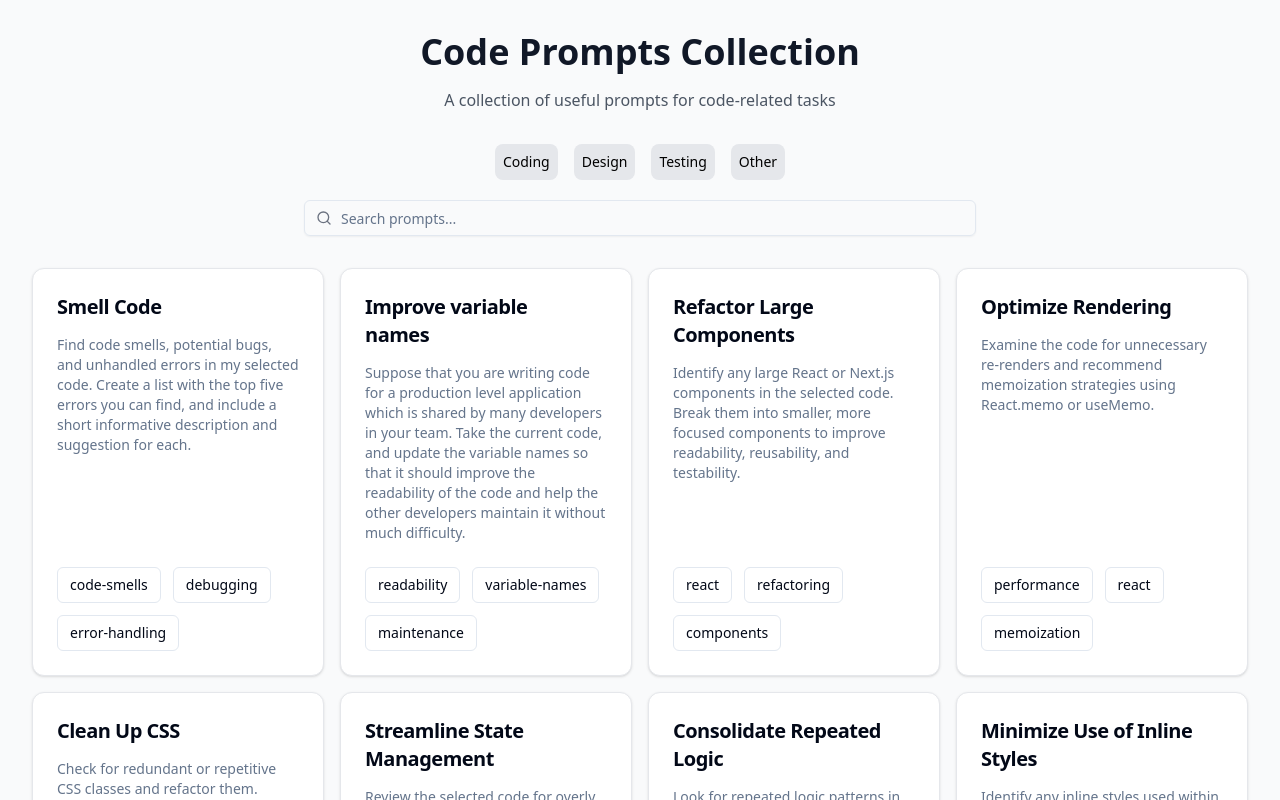
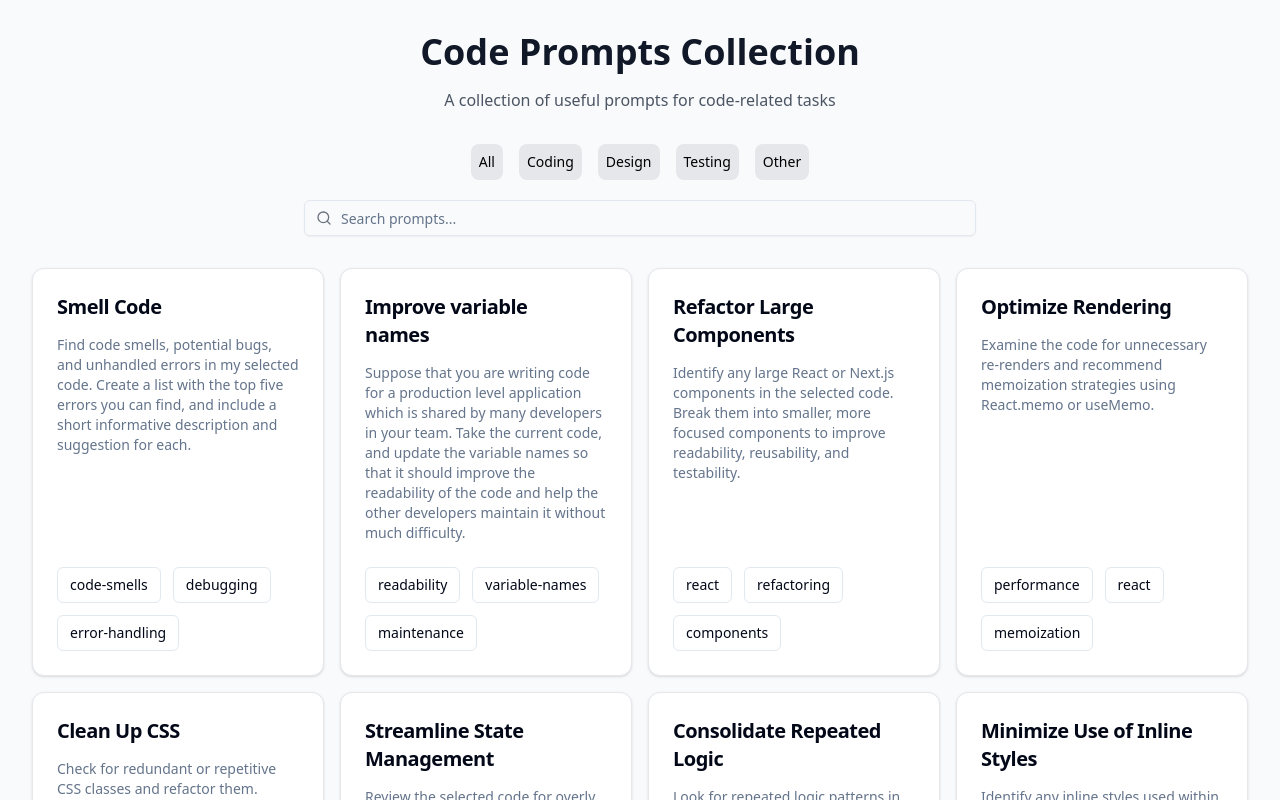
Before and after one commit to JohnPevien/prompts-collection, a React (Vite) app: page / in a window 1280 px wide. Shown: the top 800 px of the page. Built offline with nearby package versions, Linux system fonts and the light colour scheme.

Commit message:
Add all for prompt categories

```diff
--- a/src/constants.ts
+++ b/src/constants.ts
@@ -1,3 +1,3 @@
 import { PromptCategory } from "./types/prompt";
 
-export const PROMPT_CATEGORIES: PromptCategory[] = ["Coding", "Design", "Testing", "Other"];
+export const PROMPT_CATEGORIES: PromptCategory[] = [ "All", "Coding", "Design", "Testing", "Other" ];
--- a/src/types/prompt.ts
+++ b/src/types/prompt.ts
@@ -1,4 +1,4 @@
-export type PromptCategory = "Coding" | "Design" | "Testing" | "Other";
+export type PromptCategory = "All" | "Coding" | "Design" | "Testing" | "Other";
 
 export type Prompt = {
   prompt: string;
```
